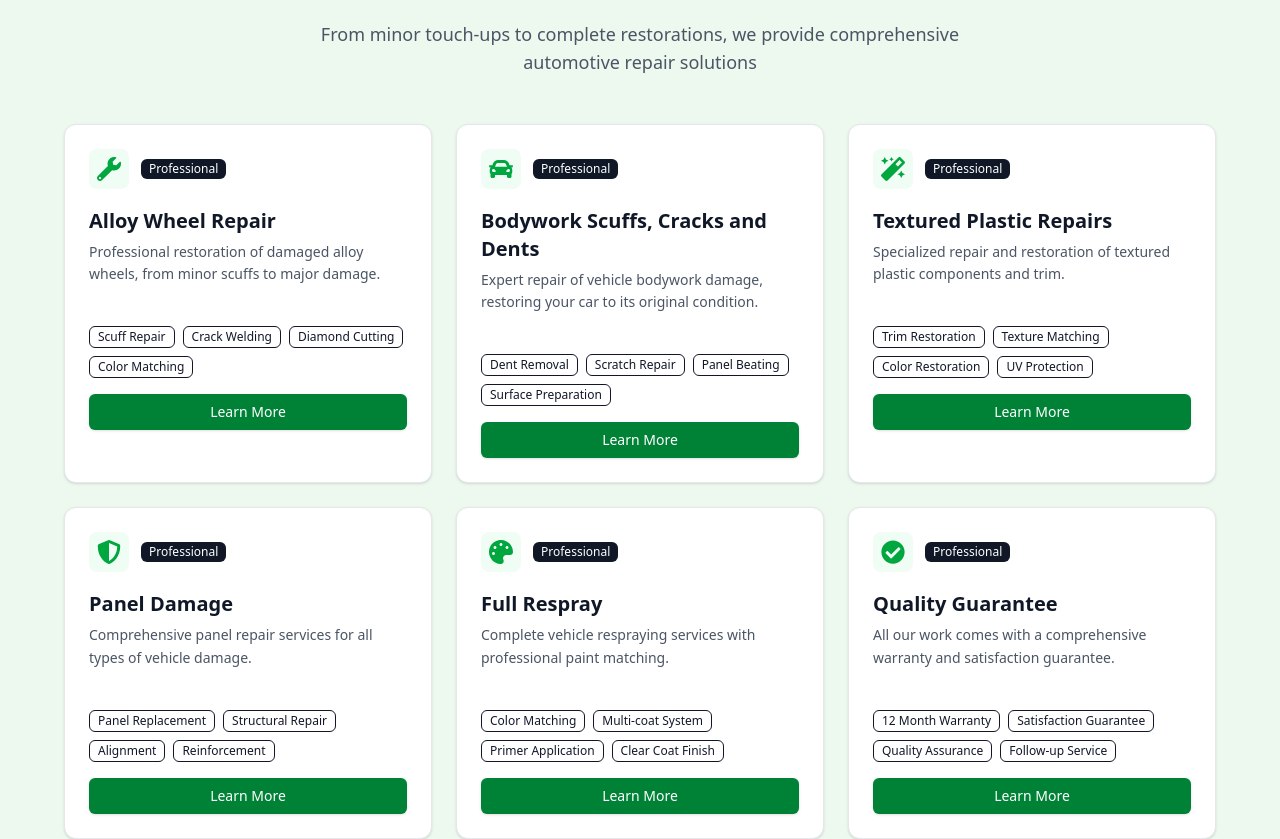
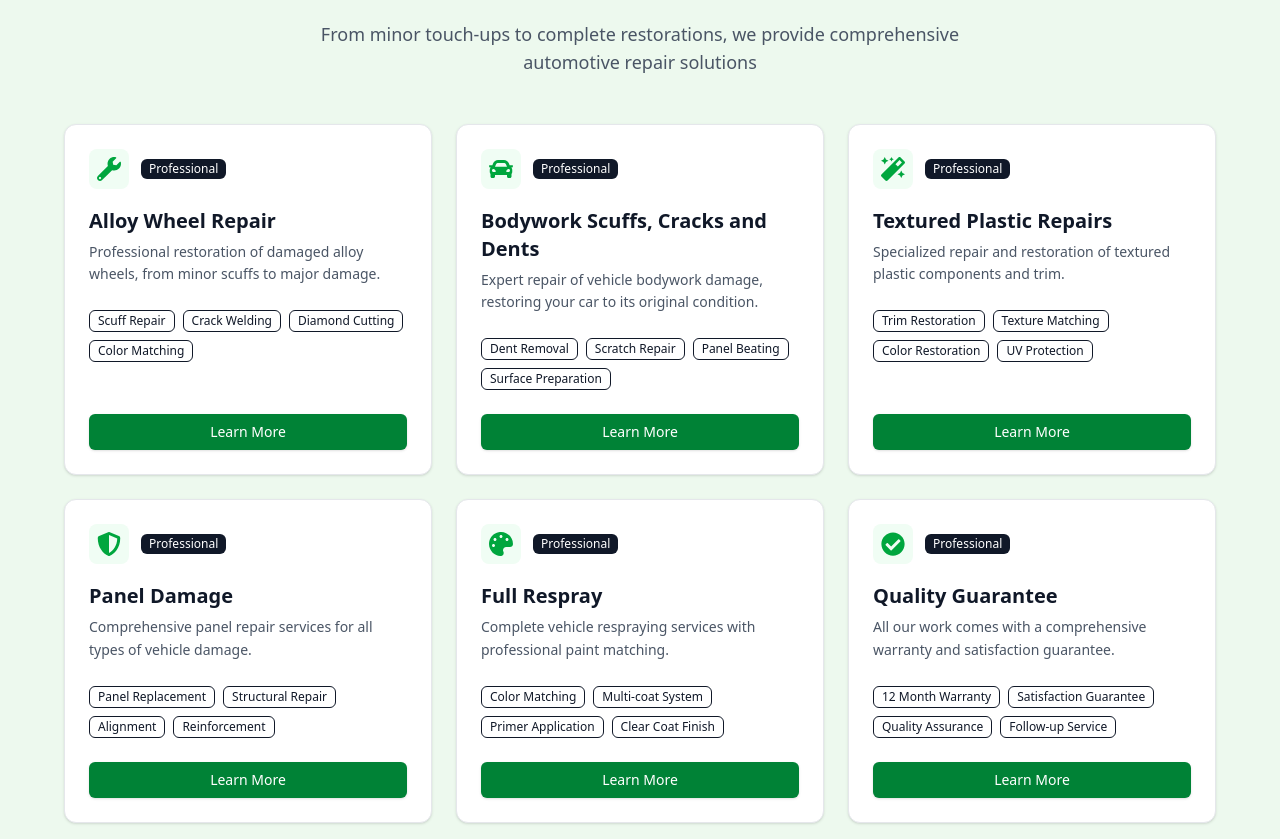
Before and after one commit to shandiru/Scuffs, a React (Vite) app: page / in a window 1280 px wide. Shown: the part 840-1679 px from the top of the page. Built offline with nearby package versions, Linux system fonts and the light colour scheme.

Commit message:
make same line learn moew button

```diff
--- a/src/components/HomePage/ServicesSection.jsx
+++ b/src/components/HomePage/ServicesSection.jsx
@@ -3,10 +3,10 @@ import React from "react";
 import {
   FaWrench,
   FaCar,
-  FaMagic,        // used instead of "sparkles"
+  FaMagic,
   FaShieldAlt,
   FaPalette,
-  FaCheckCircle, // used instead of "circle-check"
+  FaCheckCircle,
 } from "react-icons/fa";
 
 const services = [
@@ -79,18 +79,17 @@ export default function OurServices() {
           {services.map((s) => (
             <article
               key={s.title}
-              className="bg-white text-gray-900 flex flex-col gap-6 rounded-xl border border-gray-200 py-6 shadow-sm group
-                         transition-all duration-300 hover:scale-105 hover:shadow-[0_8px_24px_rgba(47,125,51,0.25)]
-                         hover:ring-1 hover:ring-green-600/30"
+              className="bg-white text-gray-900 flex flex-col justify-between rounded-xl border border-gray-200 shadow-sm
+                         hover:scale-105 hover:shadow-[0_8px_24px_rgba(47,125,51,0.25)] hover:ring-1 hover:ring-green-600/30
+                         transition-all duration-300"
             >
               {/* Card header */}
-              <div className="grid auto-rows-min items-start gap-1.5 px-6 pb-4">
+              <div className="grid auto-rows-min items-start gap-1.5 px-6 py-6">
                 <div className="flex items-center gap-3 mb-3">
                   <div className="p-2 bg-green-50 rounded-lg transition-all duration-300 group-hover:bg-green-100 group-hover:scale-110">
                     {s.icon}
                   </div>
-                  <span className="inline-flex items-center justify-center rounded-md px-2 py-0.5 text-xs font-medium
-                                   bg-gray-900 text-white">
+                  <span className="inline-flex items-center justify-center rounded-md px-2 py-0.5 text-xs font-medium bg-gray-900 text-white">
                     Professional
                   </span>
                 </div>
@@ -103,10 +102,9 @@ export default function OurServices() {
                 </p>
               </div>
 
-              {/* Card content */}
-              <div className="px-6 pt-0 space-y-4">
-                {/* Chips */}
-                <div className="flex flex-wrap gap-2">
+              {/* Spacer pushes content */}
+              <div className="flex-grow px-6">
+                <div className="flex flex-wrap gap-2 pb-6">
                   {s.chips.map((c) => (
                     <span
                       key={c}
@@ -117,8 +115,10 @@ export default function OurServices() {
                     </span>
                   ))}
                 </div>
+              </div>
 
-                {/* CTA */}
+              {/* CTA fixed to bottom */}
+              <div className="px-6 pb-6 mt-auto">
                 <a href={s.href} className="block">
                   <button
                     type="button"
```
